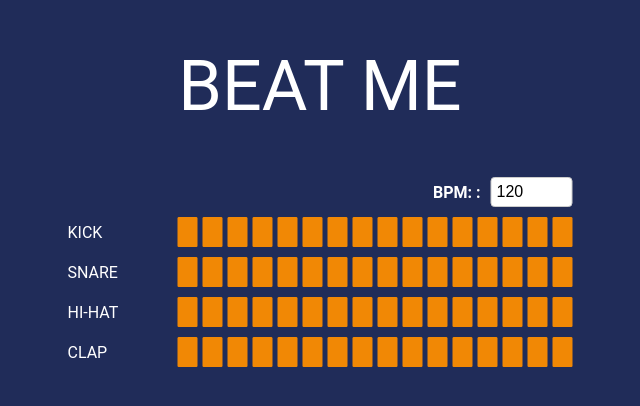
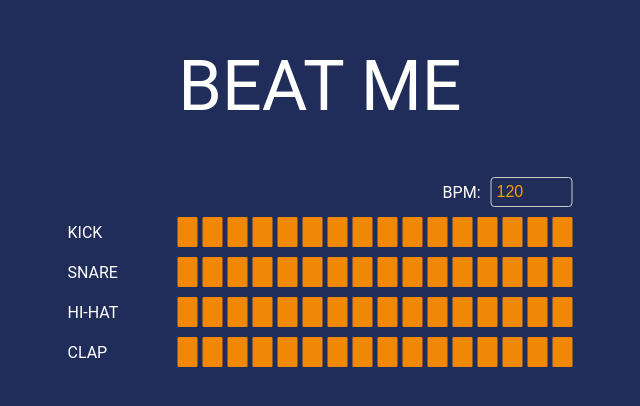
Before and after one commit to Gargant0373/BeatMe, a React (Vite) app: page / in a window 1280 px wide. Shown: the part 194-600 px from the top of the page, without its empty margins (320-960 px from the left). Built offline with nearby package versions, Linux system fonts and the light colour scheme.

Commit message:
input styling

```diff
--- a/src/Beater.tsx
+++ b/src/Beater.tsx
@@ -45,7 +45,7 @@ function Beater() {
         <Application>
             <Title>BEAT ME</Title>
             <Container>
-                <NumberSelector label="BPM: " value={bpm} setValue={setBPM} min={0} max={300} />
+                <NumberSelector label="BPM" value={bpm} setValue={setBPM} min={0} max={300} />
                 <Container>
                     {Array.from({ length: TOTAL_ROWS }).map((_, rowIndex) => (<Row key={"row" + rowIndex}>
                         <InstrumentTitle key={rowIndex + "a"}>
--- a/src/components/NumberSelector.tsx
+++ b/src/components/NumberSelector.tsx
@@ -19,7 +19,6 @@ const Container = styled.div`
 
 const Label = styled.label`
     font-size: 1rem;
-    font-weight: bold;
     color: #FFF;
 `;
 
@@ -31,10 +30,8 @@ const Input = styled.input`
     border-radius: 4px;
     outline: none;
     transition: border-color 0.3s;
-
-    &:focus {
-        border-color: #007BFF;
-    }
+    background-color: transparent;
+    color: var(--selected);
 `;
 
 function NumberSelector(props: NumberSelectorProps) {
```
